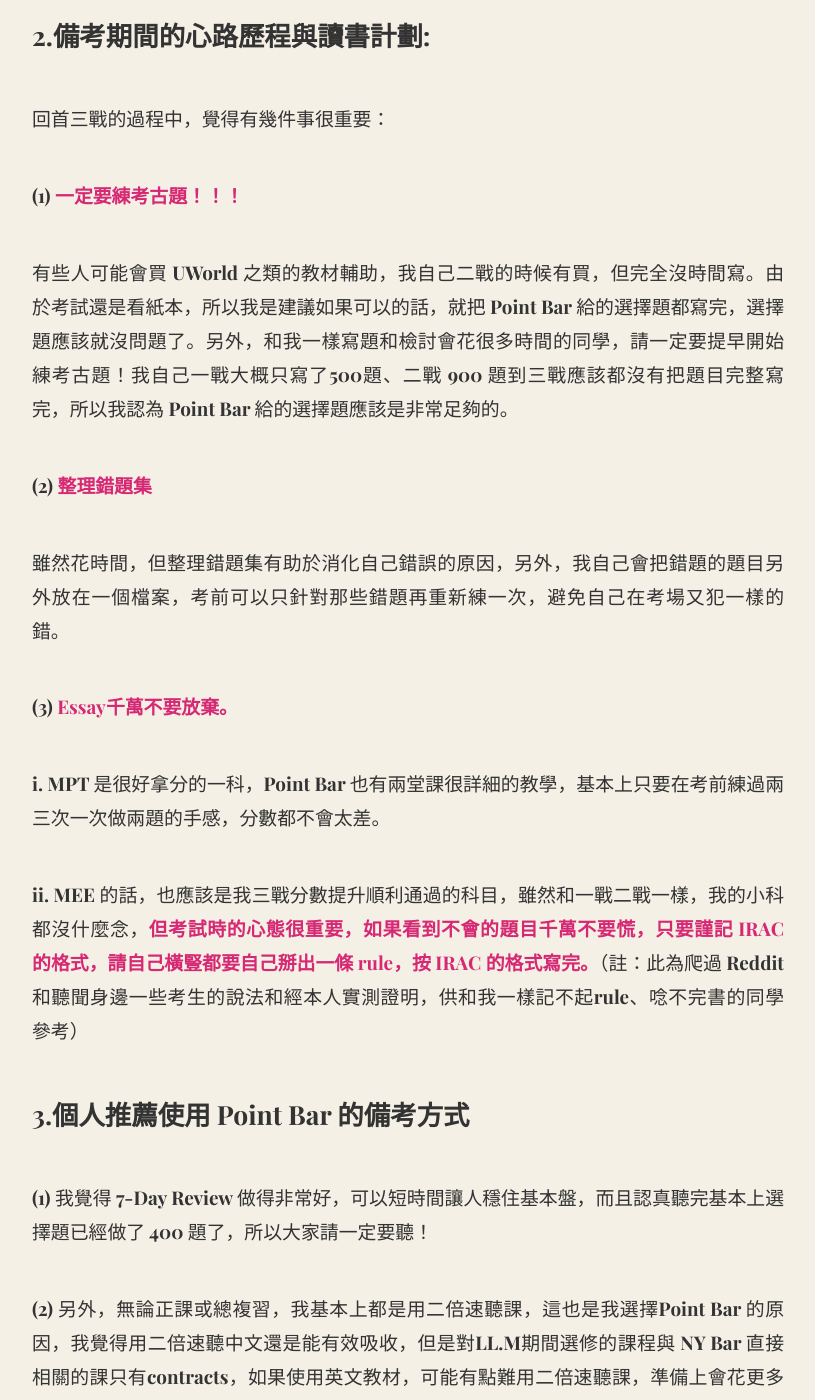
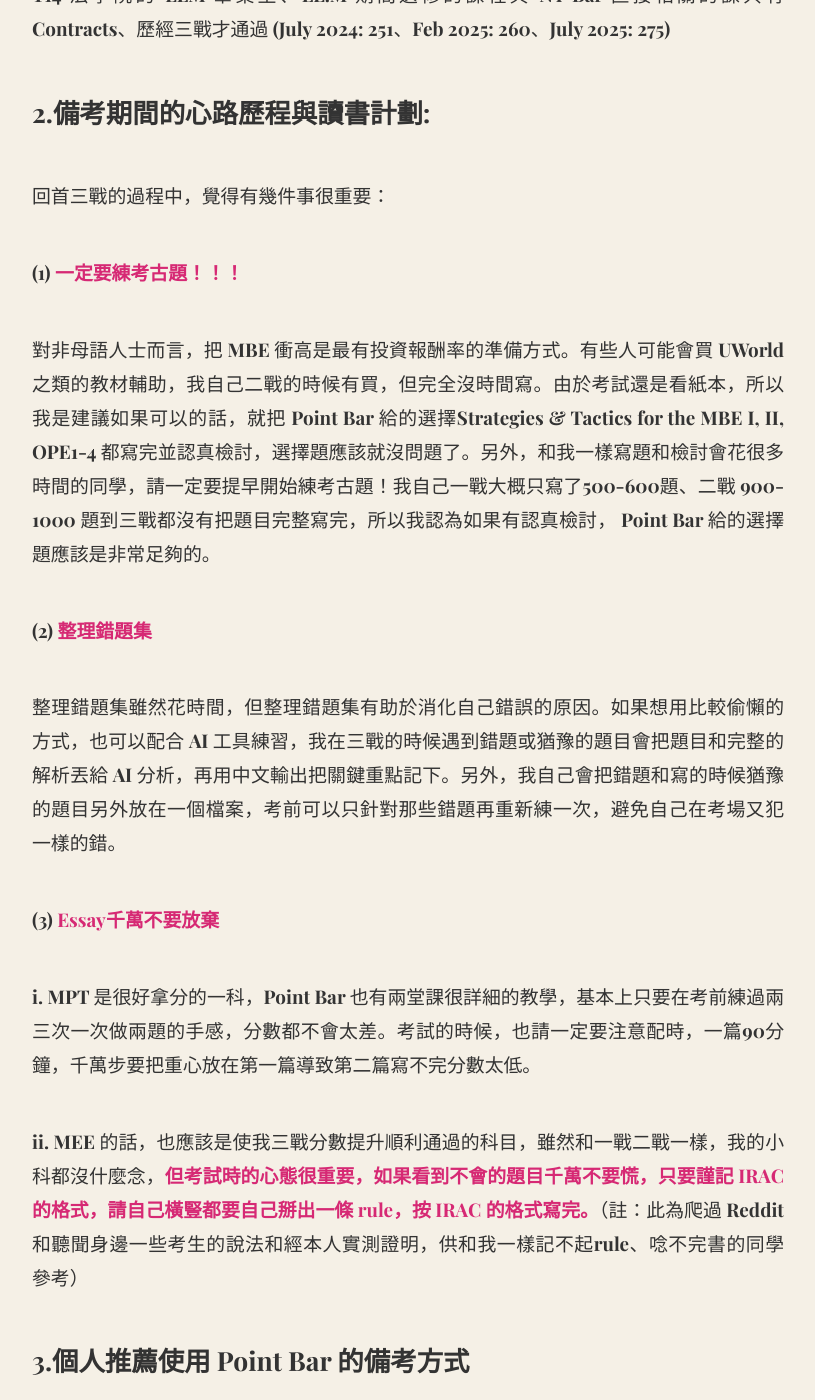
Before and after one commit to ColetteChang/colettechang.github.io, a Jekyll site: the page built from _posts/2025-10-24-三戰 NY Bar 通過心得文.md, in a window 1280 px wide and 1400 px high, scrolled down 578 px. Shown: the whole window, without its empty margins (232-1047 px from the left). Built offline with Jekyll 4.4.1, drawn with Linux system fonts in a browser that asks for light colours; some of the changed text lies outside the part shown.

Commit message:
Update Chinese blog post: 三戰 NY Bar 通過心得文

```diff
--- a/_posts/2025-10-24-三戰 NY Bar 通過心得文.md
+++ b/_posts/2025-10-24-三戰 NY Bar 通過心得文.md
@@ -7,9 +7,11 @@
 tags: [LLM, NY Bar]
 ---
 
+在三度經歷水深火熱的 NY Bar 考試後，終於有機會寫下上榜的心得文...心中百感交集
+
 <span style="font-size: 1.4em; font-weight: bold;">1.背景:</span>
 
-T14 法學院的 LLM 畢業生、LL.M 期間選修的課程與 NY Bar 直接相關的課只有contracts、三戰通過 (July 2024: 251、Feb 2025: 260、July 2025: 275)
+T14 法學院的 LLM 畢業生、LL.M 期間選修的課程與 NY Bar 直接相關的課只有 Contracts、歷經三戰才通過 (July 2024: 251、Feb 2025: 260、July 2025: 275)
 
 
 <span style="font-size: 1.4em; font-weight: bold;">2.備考期間的心路歷程與讀書計劃:</span>
@@ -18,36 +20,41 @@
 
 (1)	<span style="color:rgb(214, 41, 116);"><b>一定要練考古題！！！</b></span>
 
-有些人可能會買 UWorld 之類的教材輔助，我自己二戰的時候有買，但完全沒時間寫。由於考試還是看紙本，所以我是建議如果可以的話，就把 Point Bar 給的選擇題都寫完，選擇題應該就沒問題了。另外，和我一樣寫題和檢討會花很多時間的同學，請一定要提早開始練考古題！我自己一戰大概只寫了500題、二戰 900 題到三戰應該都沒有把題目完整寫完，所以我認為 Point Bar 給的選擇題應該是非常足夠的。
+對非母語人士而言，把 MBE 衝高是最有投資報酬率的準備方式。有些人可能會買 UWorld 之類的教材輔助，我自己二戰的時候有買，但完全沒時間寫。由於考試還是看紙本，所以我是建議如果可以的話，就把 Point Bar 給的選擇Strategies & Tactics for the MBE I, II, OPE1-4 都寫完並認真檢討，選擇題應該就沒問題了。另外，和我一樣寫題和檢討會花很多時間的同學，請一定要提早開始練考古題！我自己一戰大概只寫了500-600題、二戰 900-1000 題到三戰都沒有把題目完整寫完，所以我認為如果有認真檢討， Point Bar 給的選擇題應該是非常足夠的。
 
 (2)	<span style="color:rgb(214, 41, 116);"><b>整理錯題集</b></span>
 
-雖然花時間，但整理錯題集有助於消化自己錯誤的原因，另外，我自己會把錯題的題目另外放在一個檔案，考前可以只針對那些錯題再重新練一次，避免自己在考場又犯一樣的錯。
+整理錯題集雖然花時間，但整理錯題集有助於消化自己錯誤的原因。如果想用比較偷懶的方式，也可以配合 AI 工具練習，我在三戰的時候遇到錯題或猶豫的題目會把題目和完整的解析丟給 AI 分析，再用中文輸出把關鍵重點記下。另外，我自己會把錯題和寫的時候猶豫的題目另外放在一個檔案，考前可以只針對那些錯題再重新練一次，避免自己在考場又犯一樣的錯。
 
-(3)	<span style="color:rgb(214, 41, 116);"><b>Essay千萬不要放棄。</b></span>
+(3)	<span style="color:rgb(214, 41, 116);"><b>Essay千萬不要放棄</b></span>
 
-i.	MPT 是很好拿分的一科，Point Bar 也有兩堂課很詳細的教學，基本上只要在考前練過兩三次一次做兩題的手感，分數都不會太差。
+i.	MPT 是很好拿分的一科，Point Bar 也有兩堂課很詳細的教學，基本上只要在考前練過兩三次一次做兩題的手感，分數都不會太差。考試的時候，也請一定要注意配時，一篇90分鐘，千萬步要把重心放在第一篇導致第二篇寫不完分數太低。
 
-ii.	MEE 的話，也應該是我三戰分數提升順利通過的科目，雖然和一戰二戰一樣，我的小科都沒什麼念，<span style="color:rgb(214, 41, 116);"><b>但考試時的心態很重要，如果看到不會的題目千萬不要慌，只要謹記 IRAC 的格式，請自己橫豎都要自己掰出一條 rule，按 IRAC 的格式寫完。</b></span>（註：此為爬過 Reddit 和聽聞身邊一些考生的說法和經本人實測證明，供和我一樣記不起rule、唸不完書的同學參考）
+ii.	MEE 的話，也應該是使我三戰分數提升順利通過的科目，雖然和一戰二戰一樣，我的小科都沒什麼念，<span style="color:rgb(214, 41, 116);"><b>但考試時的心態很重要，如果看到不會的題目千萬不要慌，只要謹記 IRAC 的格式，請自己橫豎都要自己掰出一條 rule，按 IRAC 的格式寫完。</b></span>（註：此為爬過 Reddit 和聽聞身邊一些考生的說法和經本人實測證明，供和我一樣記不起rule、唸不完書的同學參考）
 
 <span style="font-size: 1.4em; font-weight: bold;">3.個人推薦使用 Point Bar 的備考方式</span>
 
-(1) 我覺得 7-Day Review 做得非常好，可以短時間讓人穩住基本盤，而且認真聽完基本上選擇題已經做了 400 題了，所以大家請一定要聽！
+(1) 我覺得 7-Day Review 做得非常好，可以短時間讓人穩住基本盤，而且認真聽完基本上選擇題已經做了 400 題了，所以大家收到後請一定要聽！
 
-(2) 另外，無論正課或總複習，我基本上都是用二倍速聽課，這也是我選擇Point Bar 的原因，我覺得用二倍速聽中文還是能有效吸收，但是對LL.M期間選修的課程與 NY Bar 直接相關的課只有contracts，如果使用英文教材，可能有點難用二倍速聽課，準備上會花更多時間。
+(2) 對LL.M期間選修的課程與 NY Bar 直接相關的課只有Contracts 的我而言，選擇Point Bar 的原因是我可以用二倍速聽課，比起其他英文的 Bar Prep 省下不少時間。
 
-(3)請一定要使用 Bar grader！Point Bar 在考試前一個多月會給大家帳號去練習essay。雖然考前會覺得時間很不夠用，但是請一定要花時間模擬考場的狀態，多練一次就會讓自己在考場上心態更穩定。
+(3) 請一定要使用 Bar grader！Point Bar 在考試前一個多月會給大家帳號去練習essay。雖然考前會覺得時間不夠，但是請一定要花時間模擬考場的狀態，多練一次就會讓自己在考場上心態更穩定。
 
 <span style="font-size: 1.4em; font-weight: bold;">4.一些小建議：</span>
 
 (1) 自備簡易午餐並帶進考場：
 
-因為網路上有傳聞考場的午餐餐盒要不好吃還要排隊，所以我三次考試都沒有訂考場午餐。建議可以自己帶點麵包、零食、堅果、香蕉等放在透明的夾鏈帶，一起帶進考場，在監考員收完考卷之後，會有一段時間是必須坐在位置上的，那段時間可以吃東西，因為等離場後所剩的午休時間非常少。
+因為網路上有傳聞考場的午餐餐盒不好吃還要排隊，所以我三次考試都沒有訂考場午餐。建議可以自己帶點麵包、零食、堅果、香蕉等放在透明的夾鏈帶，一起帶進考場，在監考員收完考卷之後，會有一段時間是必須坐在位置上的，可以趁那段時間吃東西，因為等離場後所剩的午休時間非常少。
 
 (2) 選考場時間：
 
 作為一個非紐約州畢業的 LLM 學生，考場選位基本上是最後一批，如果不想去Buffalo 或 Albany 的同學，請注意通常reddit 上會討論什麼時候選位，在那幾天請守著手機，在收到 email 的時候馬上選位還是有機會選到市區的考位。
 
+(3) 帶常備藥：
+
+建議可以帶著胃藥止痛藥等進考場，我在二戰考選擇題的時候突然頭痛欲裂但沒有止痛藥只好苦撐寫完...大家千萬不要讓自己因為考試這兩天突發的身體狀況而使之前的努力徒勞。
+
+
 <span style="font-size: 1.4em; font-weight: bold;">5.結語：</span>
 
-會看這篇文的你，應該都是正在準備或想考紐約州律師考試的人，希望你要相信自己，備考會有很多很艱澀難熬的日子，但都會過去的，祝順利上榜。
+會看這篇文的你，應該都是正在準備或想考紐約州律師考試的人，希望你要相信自己，備考會有很多很艱澀難熬的日子，但都會過去的，預祝金榜題名。
```
